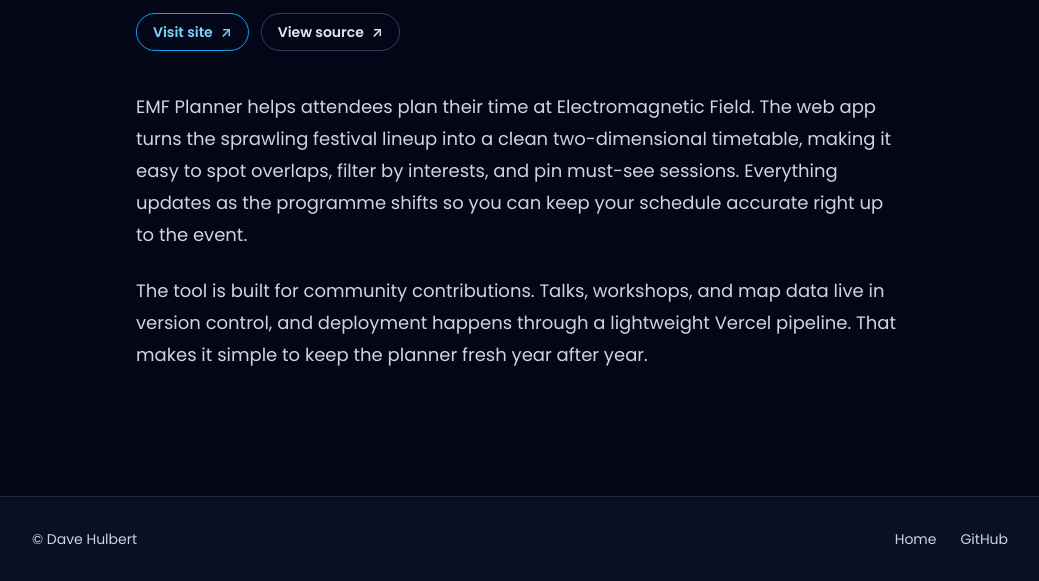
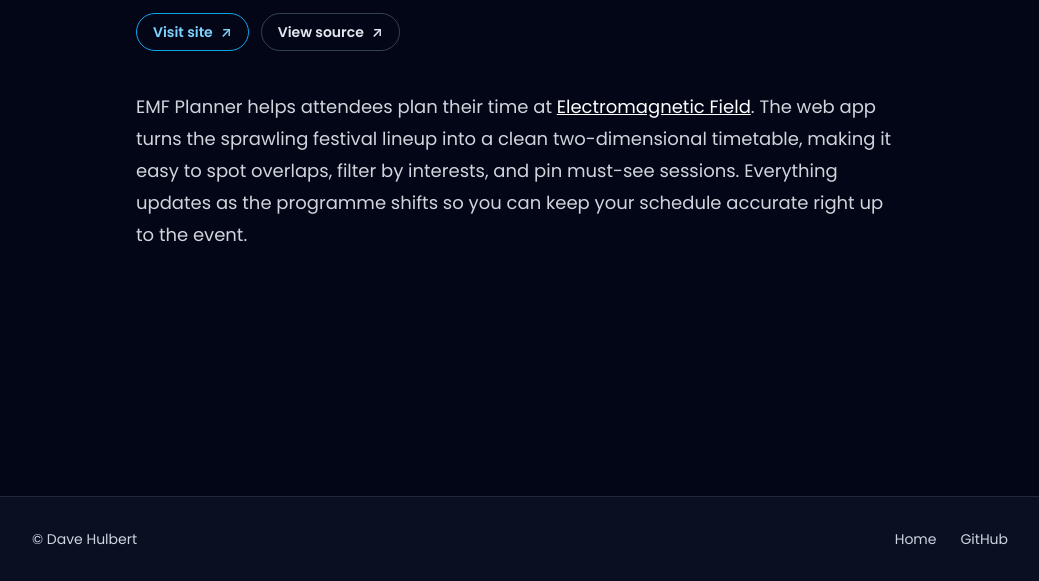
Before and after one commit to dave1010/dave.engineer, an Eleventy site: page content/work/emf-planner.md in a window 1280 px wide. Shown: the part 219-800 px from the top of the page, without its empty margins (120-1159 px from the left). Built offline with nearby package versions, Linux system fonts and the light colour scheme; Eleventy itself is replaced by a stand-in of ours; files that its build step writes are made by us from their sources.

Commit message:
Enhance EMF Planner description with festival link
Updated the EMF Planner description to include a link to the festival's website.

```diff
--- a/content/work/emf-planner.md
+++ b/content/work/emf-planner.md
@@ -8,9 +8,6 @@
   - work
 order: 8
 ---
-EMF Planner helps attendees plan their time at Electromagnetic Field. The web app turns the sprawling festival lineup into a
+EMF Planner helps attendees plan their time at [Electromagnetic Field](https://www.emfcamp.org/). The web app turns the sprawling festival lineup into a
 clean two-dimensional timetable, making it easy to spot overlaps, filter by interests, and pin must-see sessions. Everything
 updates as the programme shifts so you can keep your schedule accurate right up to the event.
-
-The tool is built for community contributions. Talks, workshops, and map data live in version control, and deployment happens
-through a lightweight Vercel pipeline. That makes it simple to keep the planner fresh year after year.
```
